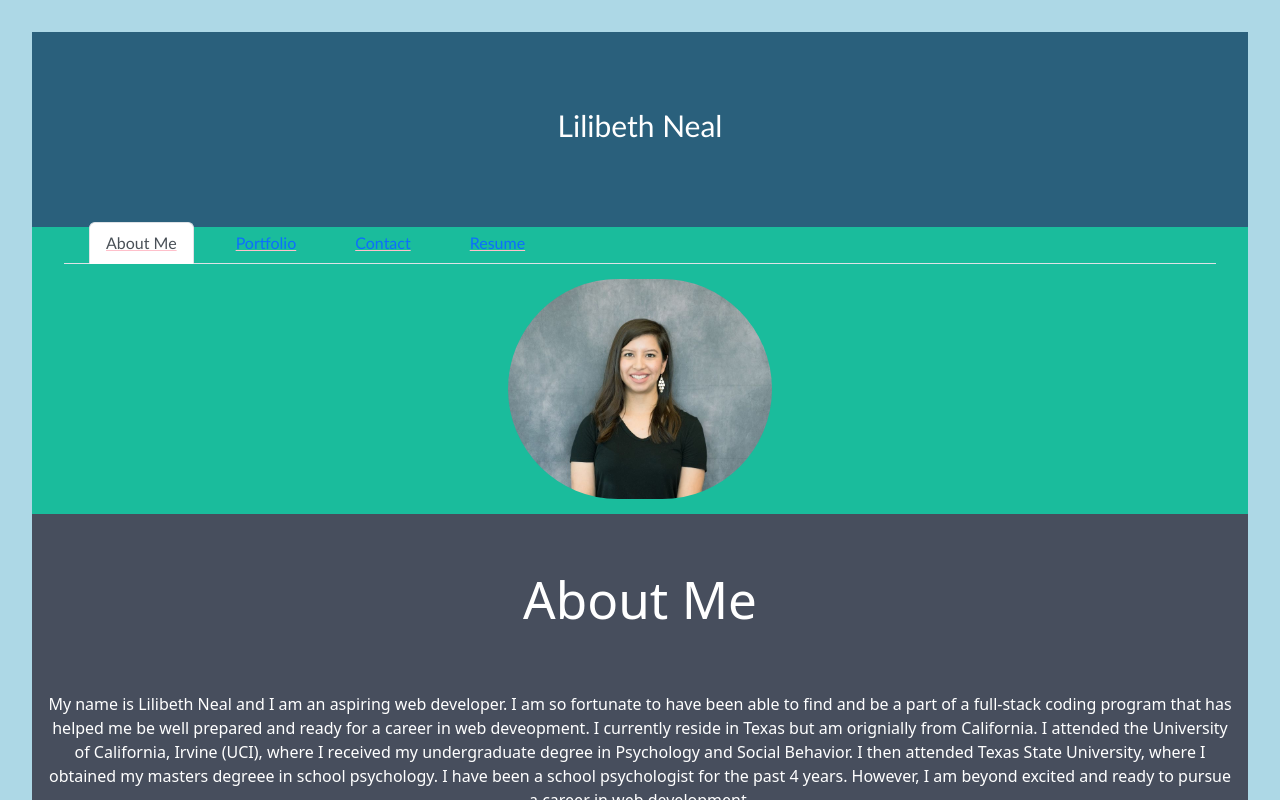
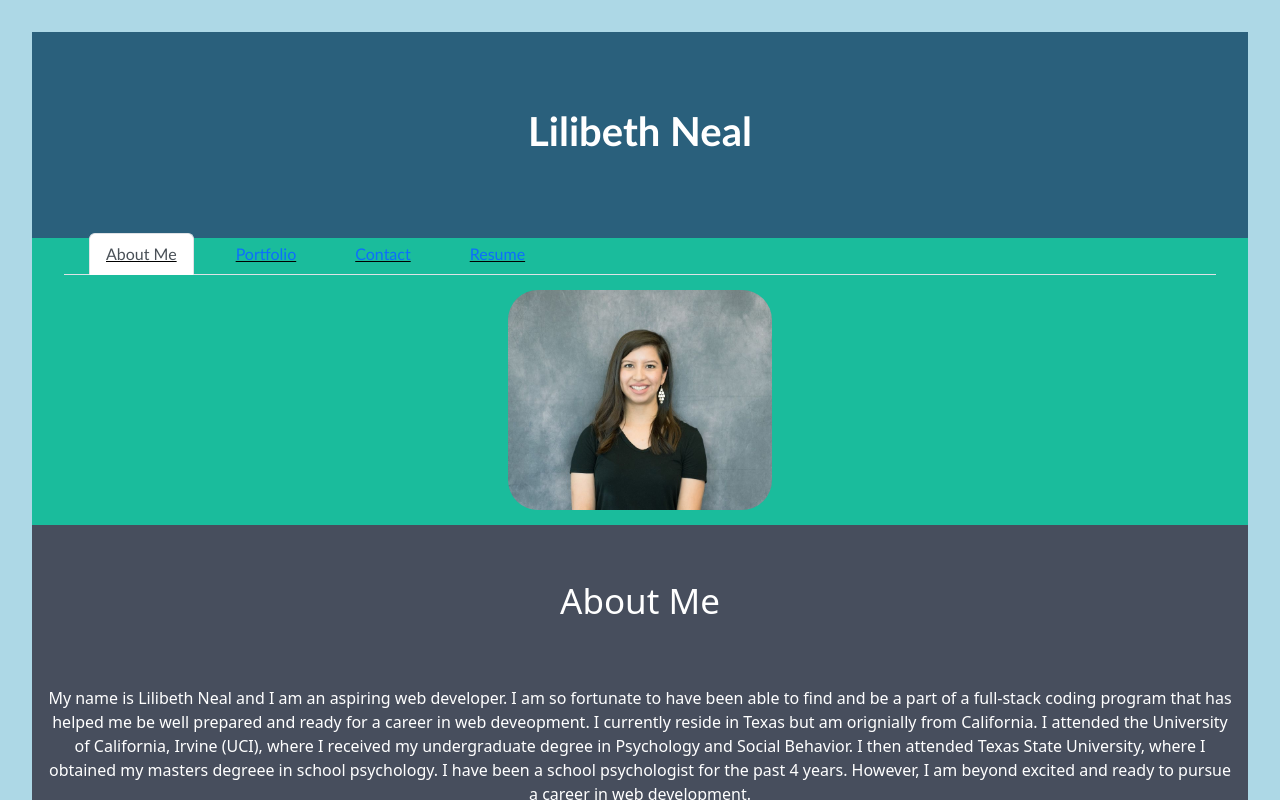
Before and after one commit to lilym036/final-portfolio, a React (Vite) app: page /Contact in a window 1280 px wide. Both pictures are taken after a click on the item "About Me". Shown: the top 800 px of the page. Built offline with nearby package versions, Linux system fonts and the light colour scheme.

Commit message:
added comments

```diff
--- a/src/App.css
+++ b/src/App.css
@@ -40,7 +40,7 @@ nav ul li {
   display: inline-block;
   margin-left: 25px;
   text-decoration:underline;
-  color:pink;
+  color:black;
   cursor: pointer;
 
 }
@@ -95,7 +95,7 @@ nav ul li {
 }
 .img-circle {
   margin: auto;
-  border-radius: 128px;
+  border-radius: 45px;
   padding: 15px;
 }
 
@@ -204,6 +204,14 @@ footer {
   font-weight: bold;
 }
 
+.intro {
+  font-weight: bolder;
+  font-size: 40px;
+}
+
+.aboutInfo {
+  font-size: 35px;
+}
 
 /* header {
   display: flex;
--- a/src/components/Footer.jsx
+++ b/src/components/Footer.jsx
@@ -1,7 +1,9 @@
 // import React from 'react'
+// imports from FontAwesome for footer
 import { FontAwesomeIcon } from '@fortawesome/react-fontawesome';
 import {faGithub} from '@fortawesome/free-brands-svg-icons';
 import{faLinkedin} from '@fortawesome/free-brands-svg-icons'
+import{faTwitter} from '@fortawesome/free-brands-svg-icons'
 
 function Footer() {
   return (
@@ -11,7 +13,10 @@ function Footer() {
 </a>
 <a href="https://www.linkedin.com/in/lilibeth-neal-19820a283">
 <FontAwesomeIcon icon= {faLinkedin}  size= "lg" className="footerImg" ></FontAwesomeIcon></a>
+<a href="https://twitter.com/?lang=en">
+<FontAwesomeIcon icon= {faTwitter}  size= "lg" className="footerImg" ></FontAwesomeIcon></a>
 </footer>
+
   );
 }
 
--- a/src/components/Header.jsx
+++ b/src/components/Header.jsx
@@ -1,11 +1,11 @@
 import NavTabs from "./NavTabs";
 
-
+// nav included in header
 function Header(){
 return (
     <div>
     <header>
-    <h1>Lilibeth Neal</h1>
+    <h1 className="intro">Lilibeth Neal</h1>
     <NavTabs/>
     </header>
 </div>
--- a/src/pages/About.jsx
+++ b/src/pages/About.jsx
@@ -10,7 +10,7 @@ export default function About() {
       <br/>
       </div>
       <div className="container-fluid bg-2 text-center">
-        <h1>About Me</h1>
+        <h1 className="aboutInfo">About Me</h1>
         <p className="paragraph">
           My name is Lilibeth Neal and I am an aspiring web developer. I am so fortunate to have been able to find and be a part of a full-stack coding program that has helped me be well prepared and ready for a career in web deveopment. I currently reside in Texas but am orignially from California. I attended the University of
           California, Irvine (UCI), where I received my undergraduate degree in Psychology and Social
--- a/src/pages/Projects.jsx
+++ b/src/pages/Projects.jsx
@@ -1,4 +1,5 @@
-
+// images are background images through css
+// links to deployed links or video demosntration if it is a backend project
 export default function Projects() {
     return (
         <div className="container">
--- a/src/pages/Resume.jsx
+++ b/src/pages/Resume.jsx
@@ -1,5 +1,5 @@
 import finalResume from '../assets/resume.pdf'
-
+// resume imported from assets
 export default function Resume() {
     return (
       <div className="resContainer">
```
